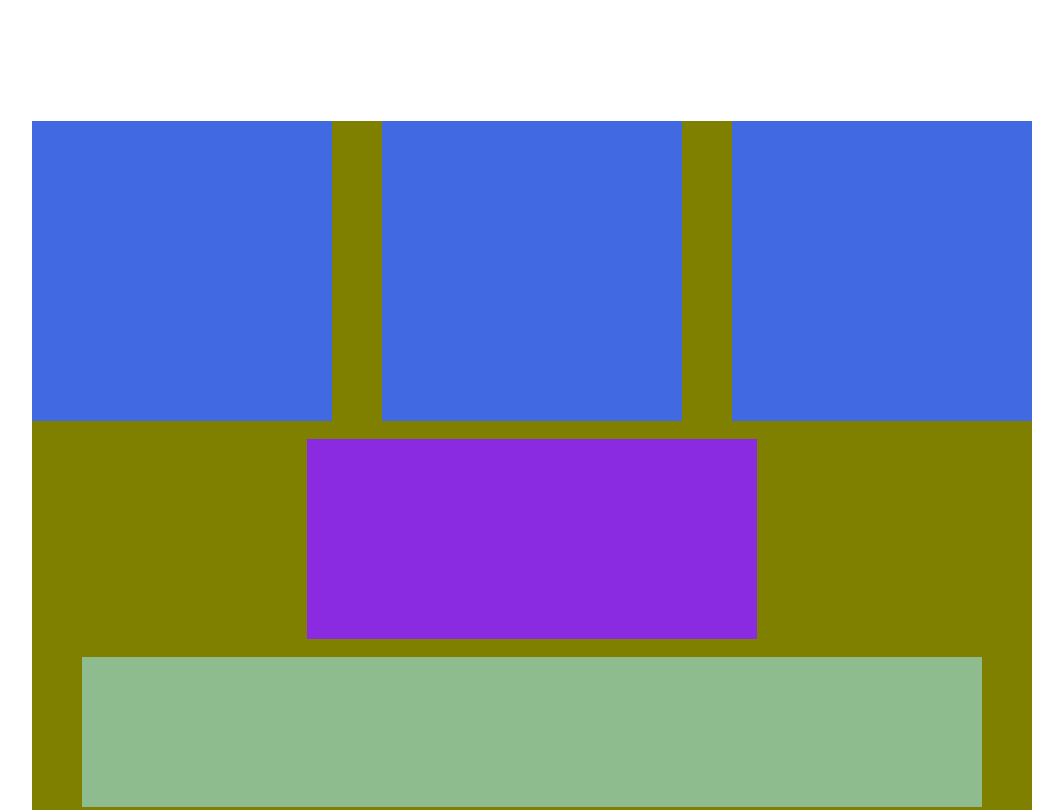
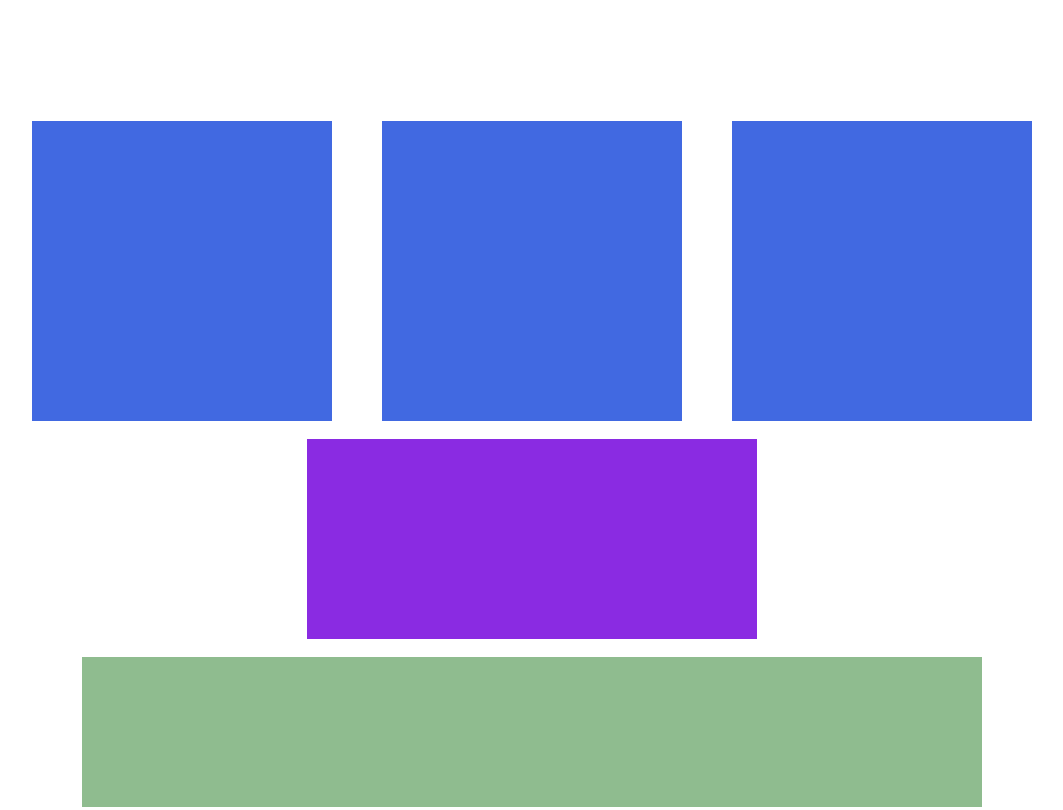
Before and after one commit to MateusNavarroNunes/ATIVIDADE_REVISAO, a plain HTML site: page ATIVIDADE_DE_REVISAO/indexrevisao.html in a window 1280 px wide. Shown: the part 940-1750 px from the top of the page, without its empty margins (108-1171 px from the left). Drawn offline with Linux system fonts and the light colour scheme.

Commit message:
retirada da cor de fundo da seção 3

```diff
--- a/ATIVIDADE_DE_REVISAO/indexrevisao.html
+++ b/ATIVIDADE_DE_REVISAO/indexrevisao.html
@@ -43,7 +43,7 @@
 
         <br/><br/>
 
-        <section id="section3" style="background-color: olive; width: 1000px; height: 1000px; margin:auto">
+        <section id="section3" style=" width: 1000px; height: 1000px; margin:auto">
             <div id="img03" style="background-color: royalblue; width: 300px; height: 300px; float:left">
 
             </div>
```
